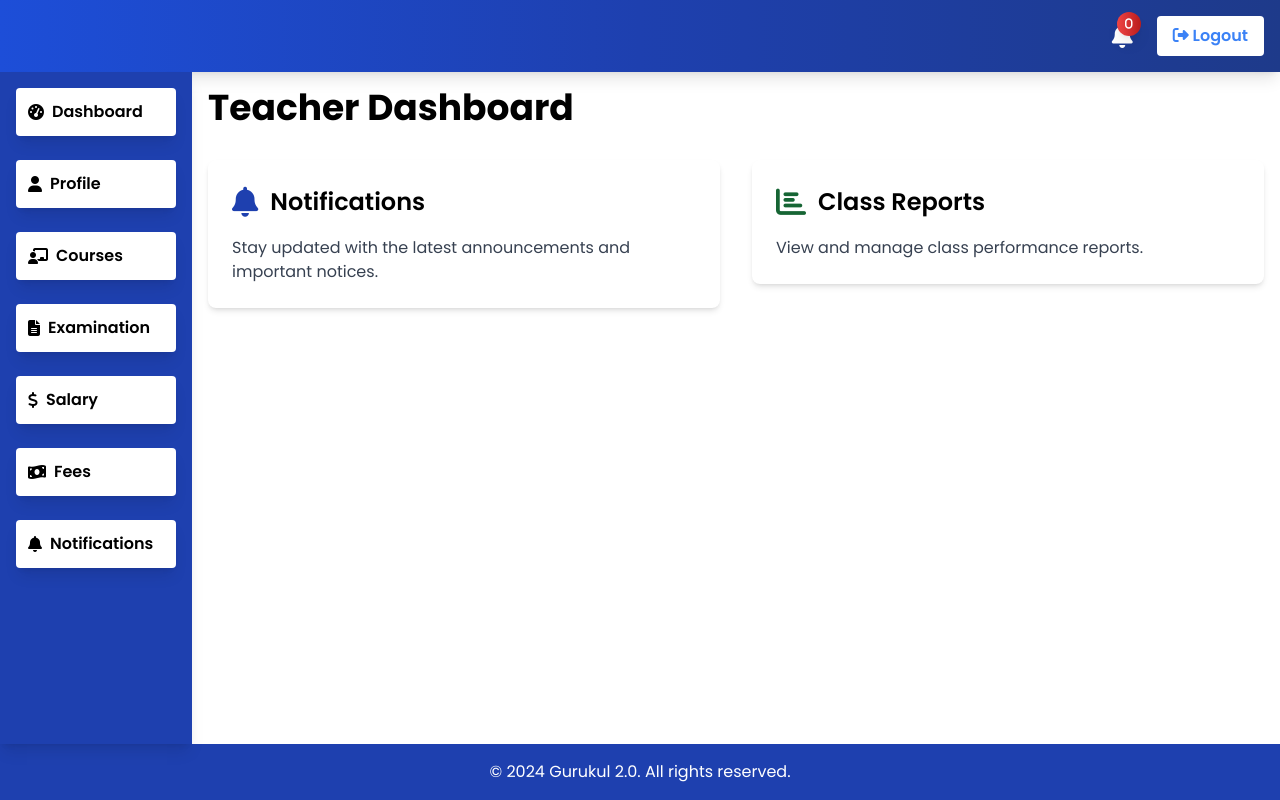
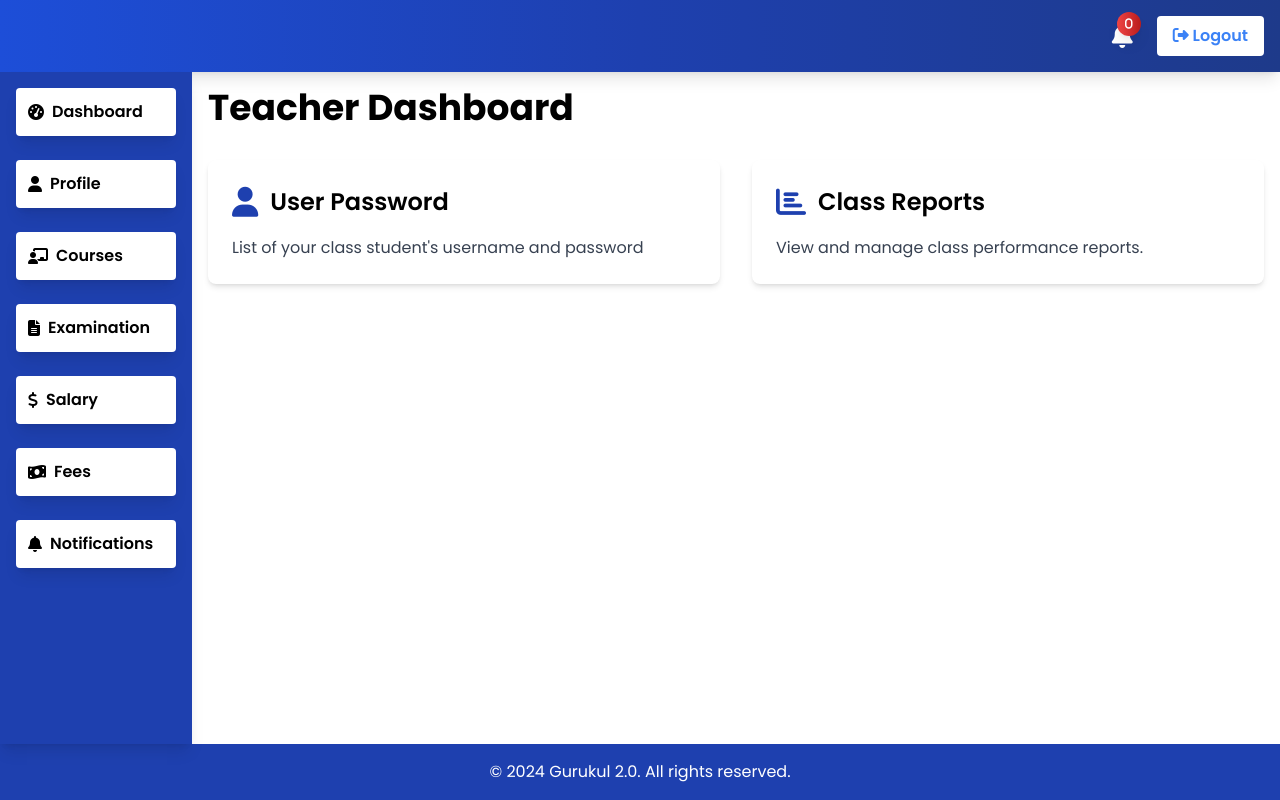
Before and after one commit to harshbhardwaj0111/Gurukul-Teacher, a React (Create React App) app in the folder client/: page / in a window 1280 px wide. Built offline with nearby package versions, Linux system fonts and the light colour scheme; no server answers.

Commit message:
minor changes

```diff
--- a/client/src/Courses/StudentAttendance.jsx
+++ b/client/src/Courses/StudentAttendance.jsx
@@ -41,7 +41,7 @@ const TeacherAttendance = () => {
         try {
           const response = await axios.get('http://localhost:7000/api/students/getStudents');
           const filteredStudents = response.data.filter(student =>
-            student.class === assignedClass && student.section === assignedSection
+            student.status === "active" & student.class === assignedClass && student.section === assignedSection
           );
           setStudents(filteredStudents);
           setAttendance(
@@ -103,6 +103,7 @@ const TeacherAttendance = () => {
           <table className="min-w-full bg-white text-center border border-gray-200">
             <thead>
               <tr className="bg-gray-100">
+                <th className="py-2 px-2 md:px-4 border-b">Sr No.</th>
                 <th className="py-2 px-2 md:px-4 border-b">Roll No</th>
                 <th className="py-2 px-2 md:px-4 border-b">Student Name</th>
                 <th className="py-2 px-2 md:px-4 border-b">Status</th>
@@ -112,6 +113,7 @@ const TeacherAttendance = () => {
             <tbody>
               {students.map((student, index) => (
                 <tr key={student.rollNo}>
+                  <td className="border px-2 md:px-4 py-2">{index + 1}</td>
                   <td className="border px-2 md:px-4 py-2">{student.rollNo}</td>
                   <td className="border px-2 md:px-4 py-2">{student.firstName}</td>
                   <td className="border px-2 md:px-4 py-2">
--- a/client/src/Notification/StudentAchievement.jsx
+++ b/client/src/Notification/StudentAchievement.jsx
@@ -135,7 +135,7 @@ const StudentAchievement = () => {
       <div className="bg-white p-2 md:p-6 w-full max-w-full">
         <h2 className="text-xl md:text-3xl font-bold text-center md:mb-4">
           <i className="md:hidden text-yellow-400 fas fa-trophy mr-2"></i>
-          {eventData.eventName ? `Add Achievement of ${assignedClass} (${assignedSection})` : `Edit Student Achievement of ${assignedClass} (${assignedSection})`}
+          {eventData.eventName ? `Edit Achievement of ${assignedClass} (${assignedSection})` : `Add Student Achievement of ${assignedClass} (${assignedSection})`}
         </h2>
         <form onSubmit={handleSubmit} className="space-y-4">
 
@@ -216,8 +216,8 @@ const StudentAchievement = () => {
       </div>
 
       {/* Display Achievements */}
-      <div className="bg-white p-6 w-full max-w-full">
-        <h2 className="text-2xl font-bold mb-5">Achievements List</h2>
+      <div className="bg-white md:p-6 w-full max-w-full">
+        <h2 className="text-2xl font-bold mb-5 mt-2">Achievements List</h2>
         <div className="grid grid-cols-1 sm:grid-cols-2 lg:grid-cols-3 gap-4">
           {achievements.length > 0 ? (
             achievements
--- a/client/src/Pages/Dashboard.jsx
+++ b/client/src/Pages/Dashboard.jsx
@@ -12,14 +12,14 @@ const Dashboard = () => {
 
         {/* Grid layout for dashboard options */}
         <div className="grid grid-cols-1 sm:grid-cols-2 lg:grid-cols-2 gap-8 hidden sm:grid">
-          {/* Notifications */}
-          <Link to="/teacher-notifications">
+          {/* User Password */}
+          <Link to="/user-password">
             <div className="bg-white shadow-md rounded-lg p-6 hover:bg-gray-50 transition duration-200">
               <div className="flex items-center mb-4">
-                <i className="fas fa-bell text-blue-800 text-3xl mr-3"></i>
-                <h2 className="text-2xl font-semibold text-black">Notifications</h2>
+                <i className="fas fa-user text-blue-800 text-3xl mr-3"></i>
+                <h2 className="text-2xl font-semibold text-black">User Password</h2>
               </div>
-              <p className="text-gray-700">Stay updated with the latest announcements and important notices.</p>
+              <p className="text-gray-700">List of your class student's username and password</p>
             </div>
           </Link>
 
@@ -27,7 +27,7 @@ const Dashboard = () => {
           <Link to="/class-reports">
             <div className="bg-white shadow-md rounded-lg p-6 hover:bg-gray-50 transition duration-200">
               <div className="flex items-center mb-4">
-                <i className="fas fa-chart-bar text-green-800 text-3xl mr-3"></i>
+                <i className="fas fa-chart-bar text-blue-800 text-3xl mr-3"></i>
                 <h2 className="text-2xl font-semibold text-black">Class Reports</h2>
               </div>
               <p className="text-gray-700">View and manage class performance reports.</p>
@@ -37,11 +37,11 @@ const Dashboard = () => {
 
         {/* Mobile View: Icons and text for smaller screens */}
         <div className="grid grid-cols-2 gap-6 sm:hidden">
-          {/* Notifications */}
+          {/* User Password */}
           <Link to="/teacher-notifications">
             <div className="bg-blue-100 shadow-md rounded-lg p-4 flex flex-col justify-center items-center hover:bg-blue-200 transition duration-200">
-              <i className="fas fa-bell text-blue-800 text-4xl mb-2"></i>
-              <span className="text-sm text-blue-800 font-semibold">Notifications</span>
+              <i className="fas fa-user text-yellow-400 text-4xl mb-2"></i>
+              <span className="text-sm text-blue-800 font-semibold">User Password</span>
             </div>
           </Link>
 
```
